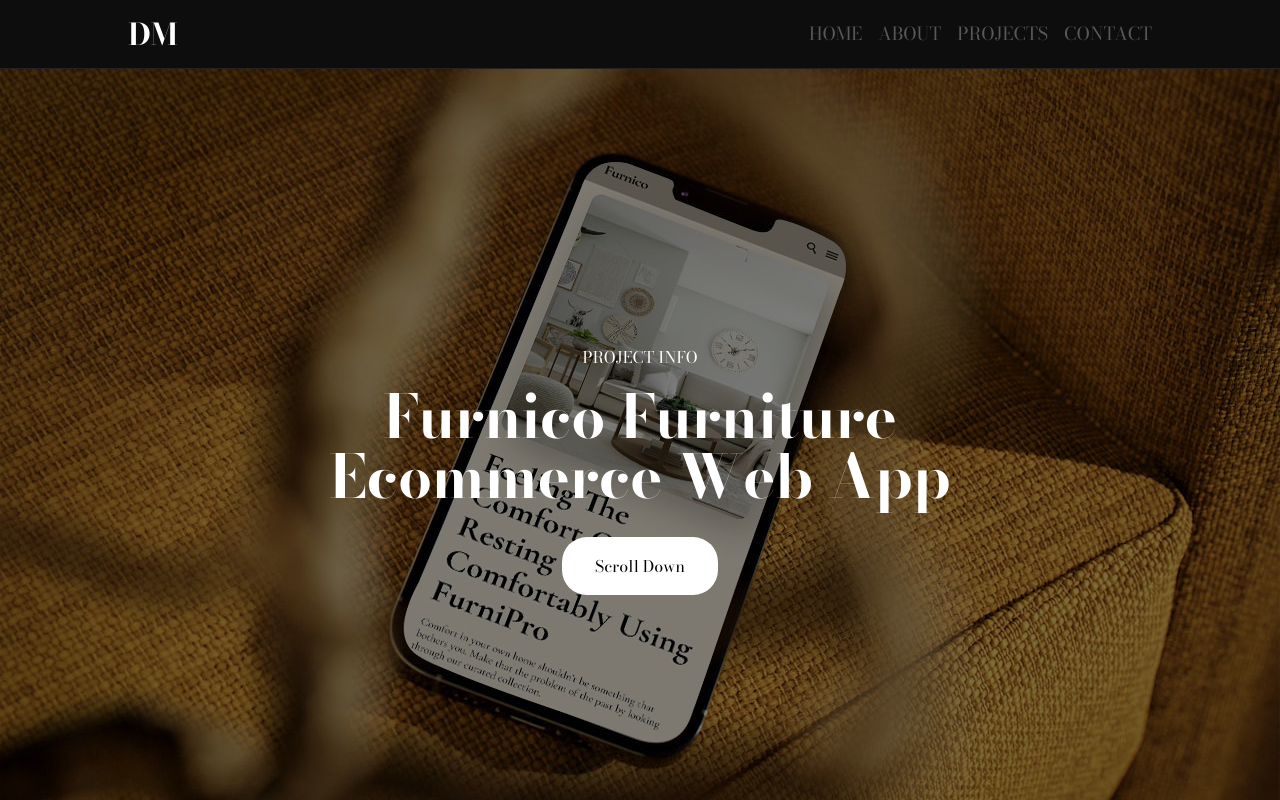
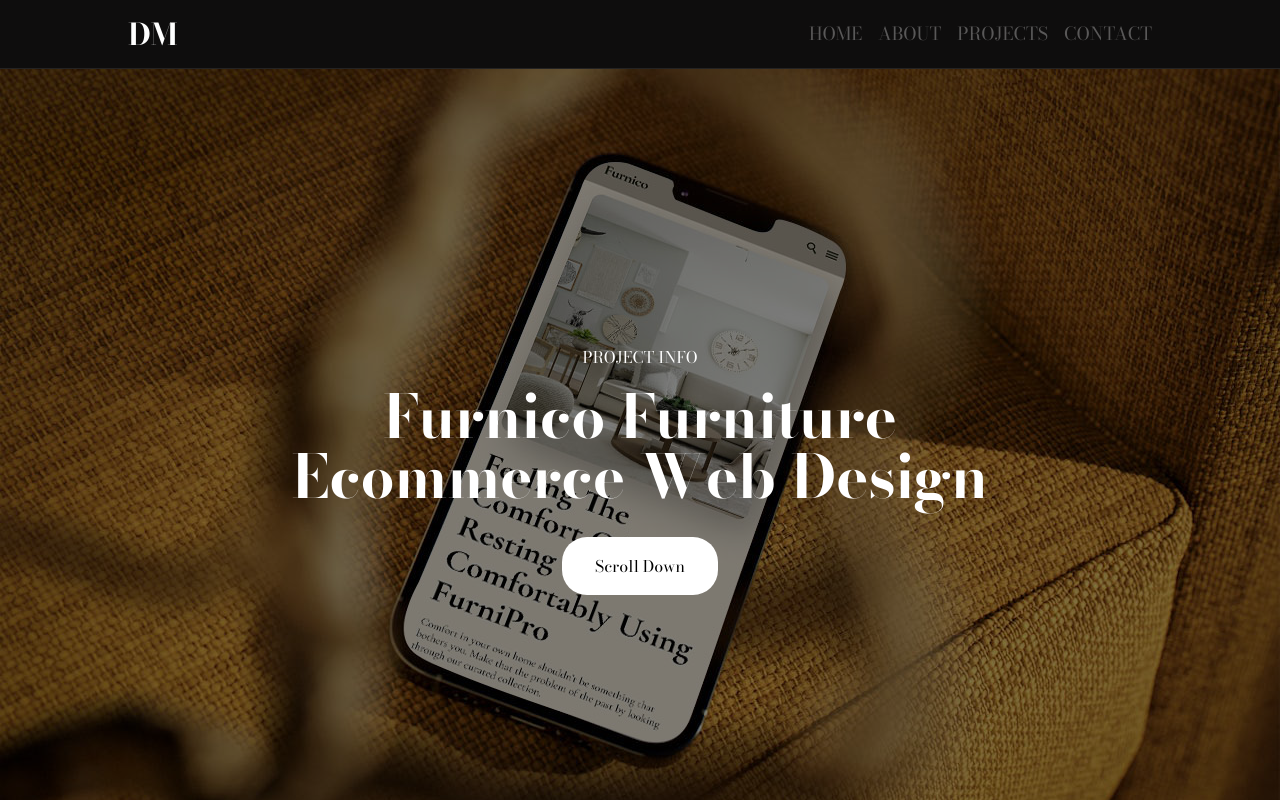
Before and after one commit to DarkoM996/nextjs-portfolio, a Next.js app: page /projects/Furnico in a window 1280 px wide. Shown: the top 800 px of the page. Built offline with nearby package versions, Linux system fonts and the light colour scheme.

Commit message:
new change

```diff
--- a/app/projects/Furnico/page.jsx
+++ b/app/projects/Furnico/page.jsx
@@ -30,7 +30,7 @@ const page = () => {
         </p>
         <h1 className="font-bold text-6xl items-center text-center pb-4">
           Furnico Furniture <br />
-          Ecommerce Web App
+          Ecommerce Web Design
         </h1>
         <button className="px-8 py-4 rounded-3xl ring-1 ring-white bg-white text-black hover:bg-[#eee]">
           Scroll Down
```
